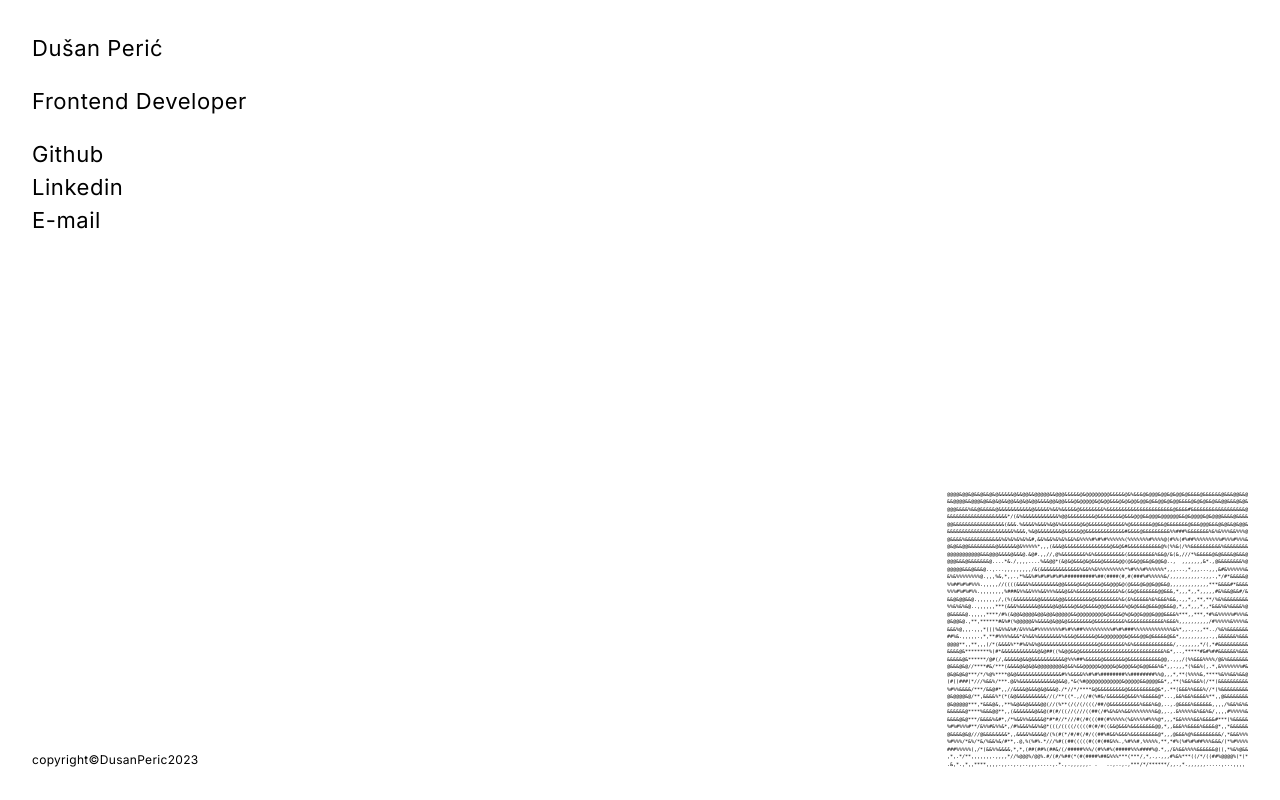
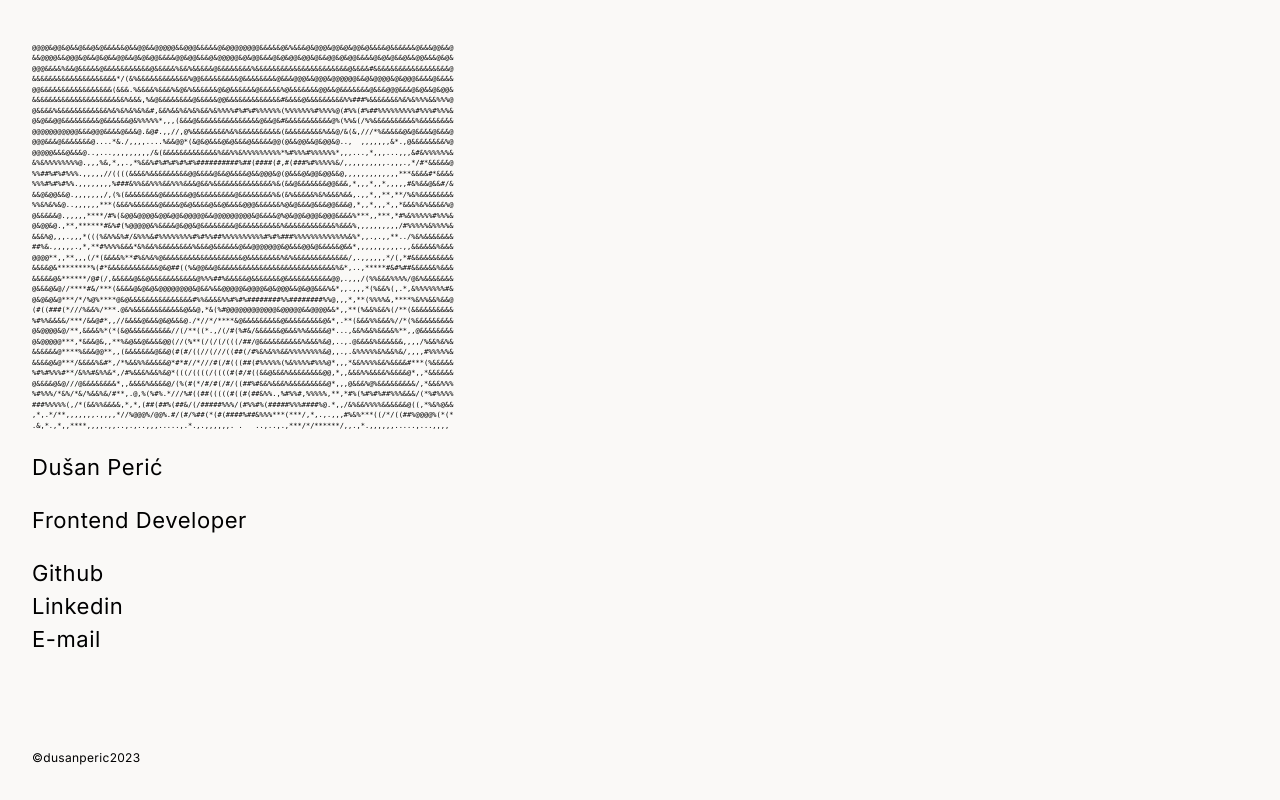
Before and after one commit to dushanperic/visit-card, a Next.js app: page / in a window 1280 px wide. Built offline with nearby package versions, Linux system fonts and the light colour scheme.

Commit message:
Change layout; Small ts improvements

```diff
--- a/src/app/components/Animation.tsx
+++ b/src/app/components/Animation.tsx
@@ -1,7 +1,7 @@
 "use client";
 import React, { useState, useEffect } from "react";
 
-const ascii1 = `
+const ascii1: string = `
 &&@@@&@&&&&&&@.*&&&&&&&@@&&&&%@&&&&&&&&&&&&&&&&&&@@&@@@@@#&&@@&&@&@@&@@@&&&@&@%&&@&@@@@@@@@@@@@@@&@@
 @&@@@@@@@@&@&@%&@@,#@@&@@&@&@&@@@&@@@@@@@@@@@@&@@@@@@@@@@%@@@@@@@@@@@@@@@@@@@@%@&@@@@@@@@@@@@@@@@@&@
 &%&&&&&&&&%%%%(&&&&&&&,#&&&%%%&%&&%&&&&&&%&&&&&&&&@&&&@&&#@@&&&&&&@&@@&&&@&&&&%&&&@&&@@@&&@&@&&&@&&@
@@ -41,7 +41,7 @@ const ascii1 = `
 @*/((*/*//////(//////(//(((#((**#(/(((//#(((#(####((#####%##########%###%##%%%%%####%#%%##%#%#%#%#%%
 `;
 
-const ascii2 = `
+const ascii2: string = `
 &&&@&@&&&&&&@&@&&&@%&&&&@&@@&&&&&&&@&@&&&@@&&&@&&&&@@@@@@@@@@@@@@@@&@@@@@@@@@@@@@@@@@@@@@@@@@@@@&@&@
 #(##(##((######(((#(###(###((#(((((((%####((#(((#%%####((#*###(((#(###(####(#(#/%####%##%(#%#%#####@
 %%%%%%%%%%%&&%&%%%%#%%%%%%%%%%#%#%#%%%%%%%%%%%%%&&%%#%%%%&(%%%%%%%#%%&%%&%%%%%&/%%%%%&%%&%%&%%%%%%%@
@@ -81,7 +81,7 @@ const ascii2 = `
 &**%/*(////////////////((((///,.*(#//(//*///***//**/*********/*//*/*/***(*((//(///(/*/////*//(//#//(
 `;
 
-const ascii3 = `
+const ascii3: string = `
 @&&@&&@&&&&&&&&&&&&&@&&&@&&&&&&&&&&&&#&&&&&&&@&@&&&&@&&&&%&&&&&&&&&&&&&&&&&&@&&&&&&&&&&&%&&&%&&&&%@@
 @@@@@&@@@@@@&&&@&&@@@&@@&@&&@&&&&@&&@%@@&&@@@@&&&@@@&@&&&&&&@%&&&@&&&&&&&&&&&&&&&&&&&&&&&@&&&&&&&&&%
 &&&&&&&&&&&&&&&&@&&&&&&&@&&&&&&&@&@&@%&&&@&@@@&@&&@@&@&&&&@@@&@@&&&&&&&&&@@&@&@&&&&@&&@@&@&&&&&&&&&%
@@ -121,7 +121,7 @@ const ascii3 = `
 @/,*///////,*,*,*,*,.,,*,,..,.,...,.,,,.,,,..,,.,........,,,,,.*****,/*,*,,,*,..... ... . . ........
 `;
 
-const ascii4 = `
+const ascii4: string = `
 @@&@&&@&@@&&&&@&&@&&&@@&&@&&&&&&&@&@&&@&&&@@&&&&&&@&&&&@&&&@&&&@&@@&@@&&&&&&@&&&&@&@@&&&@@&&&&&&@&&@
 @&@@@&@@&@@@&&@@@&&&&@&@&&@@&&&&&&@&&&&&&@@@@@@&@@&@&@@&@@&@&&@@@&@&&&&&&@&&&@&@@&@&@&&@&&&&&&&&&@&&
 &%%&&&%&&&&&&&&&&&&&&&&&&&&&&&&&&&&&%&&&&&&&&&&&&&&@&&&&&&&@&&&&&&&&&&&&&&&&&&&@&&&&&&&&&&&@&&@&&&&@
@@ -161,7 +161,7 @@ const ascii4 = `
 @., ....,,,,,,,.,,,,.,........,.....,.,.....,...      .......,,**///((////((//,*,,,,,*.,,...,,..,,,@
 `;
 
-const ascii5 = `
+const ascii5: string = `
 &&&@@&&&&&&&@&&&&@&@&&&&@&@@&&@@@@@&@&&@@&@@@@@@&@@&@@&&&&&@@@@&@@@@&&&&@&@&@@&@@@@&@@@@@@&@@@@@@@@@
 &&&%%&&&&&&&&#&&&&&&&&&&&&&&@&&&&&&&&&&&&&&&&&&&&&@&&&&&&@%&&@&@&&&&&&&&&@&&&@&&%@&&@@@&&@&&@@&&&&@&
 &&%&%&&&&&&&%#%&&%&&&&&&&&&&&&&%@&&&&&&&&&&&&&&&&&&&@&&&&@#&&&&&@&&&&@@@&@&@@@@&&@@@@@@@@@&@@@@@@@@@
@@ -201,7 +201,7 @@ const ascii5 = `
 ,.*,,,,,*,,,,,,,*****,*//****///(//(#/#(/(((%((##%#%#%/****,****,,,,,,,,,,,.,,,,***////(////*////(/#
 `;
 
-const ascii6 = `
+const ascii6: string = `
 &@@@&@@&@@%&&@@&&&@@&@@&@@&&&@@&@&&@@@@@@&&&&&&@@&@@@@@@@@&@@@@&&@&@@&@&&&@&@@@@@&&@@&@&@@@@@&&@@@@@
 &&@&@@@&@@@&@&@@&&@@@@@@@*@@@@&@@@@@&@@@@@&@@@&&@@&&@&@&@@@@&&&@@&&@&&&&@@&&&&@&&&&&&&@@&&@&&&&&@&&@
 &@@@@@@&@&&@@@@@&@@&@@&&@&(@&@@@@@@@&&&@&@@@&@@&@&&&@@&&&&@@@&@@@&@&@@@&&&&&&&&&&&&&&&@&@&@&&&&&&@&@
@@ -241,7 +241,7 @@ const ascii6 = `
 /%&***,,**,,*,,,**********//*/***///(///*//*//*//#/((&*,,,,,,,,.,.,***/**,,...............,....,.,,&
 `;
 
-const ascii7 = `
+const ascii7: string = `
 @@@@&@@&@&&@&&@&@&&&&&@&&@@&&@@@@@&&@@@&&&&&@&@@@@@@@@&&&&&@&%&&&@&@@@&@@&@&@@&@&&&&@&&&&&&@&&&@@&&@
 &&@@@@&&@@@&@&&@&@&&@@&&@&@&@@&&&&@@&@@&&&@&@@@@@&@&@@&&&@&@&@@&@@&@&&@@&@&@@&&&&@&@&@&&@&&@@&&&@&@&
 @@@&&&&%&&@&&&&&@&&&&&&&&&&&@&&&&&%&&%&&&&&@&&&&&&&&%&&&&&&&&&&&&&&&&&&&&&&@&&&&#&&&&&&&&&&&&&&&&&&@
@@ -281,7 +281,7 @@ const ascii7 = `
 .&,*.,*,,****,,,,.,,..,.,..,,,.....,.*.,.,,,,,,. .   ..,..,.,***/*/******/,,.,*.,,,,,,.....,...,,,,
 `;
 
-const ascii8 = `
+const ascii8: string = `
 &@@&&@&&&&&&&&&&&@@&&&&&&@&&&@&@&&&&@&&&&&&&&&&&&@&&&&&&&&&&&&&&&&&&&&&&&&%&&&&&&&%&&&&&&&&&&&&&&&&@
 @&@@@@@@@@&@@&@@@@@@&@@&&&@&&&&&@&@@&&@&&&&@&&&@@&&&&@&&@@&&&&&&&&&&&&@&&&&&&&&&&&&&&&&&&&&&&&%&&%&&
 %&&&&&&&&&&&&&&&&%&&&@&&&&&&&&&&%&&&&&&&&&&&&&&&&&&&&&&&&&&&#&%%&&%&&%%&%%&&%%&%&#&%&%&%%%&&%&%&&&&@
@@ -321,7 +321,7 @@ const ascii8 = `
 &(,,**,*//**,,,,,,* *,*,,,...,...,,*,,,...,,,,*,,,**,,**/((*/**********(//((((#/(((((((((#((#(##(((
 `;
 
-const ascii9 = `
+const ascii9: string = `
 &@&@&@&@&@&&&&&&&@@&@&@@@&@@&&&&@@@@&&@&@&&&@&&&@&&@&&&&&&@&@@@@&&&&&&@&&&@&@&@@@@@@@&&&@@&@&&&@@@@@
 &&@@@@&&@&&&&&&&&@&&&%@&&&&@&@&@&&@&&&&&&@@&&&&@@&@&@@@&@@@&&&@&&&@@&@&&&&&@&@@&&@@@@@@@&&&&&@@@@@&&
 &&&%&&&&&&&&&&&&&&%&&&&&&&&&&@&&&&&&&&&&&@&&&%&&&&&&&@&&&@@&@&&%&&&&&&@&&@&@@&@&&@&@&&&@&@@@&&&@@@@&
@@ -360,7 +360,7 @@ const ascii9 = `
 &/**,,**/*(#&@@@@@&%((//*,,*/////**###%&#%#&(&(#(%&&%%&%@*((//(//%#*,,,,*(/&&/(#(((//(/*/***//(/***,
 &*//,,,,*,,,,,,*,///****,,,****/,*,,,,.,*,,,,**,***,********,,,,,,,,,.,**,*/***(*,******(*/,,/,/.*,.
 `;
-const ascii10 = `
+const ascii10: string = `
 &@&@@&&@&&&&&@@&&&&@&&@&@@&&@@&@&@@@&@@&&&@@&&&&&@&&@@@@@&&&&&&@&&@&&@@&&&/&@&@&&@&@@@&%&&&&@&@@@@&&
 &&&&@&&&&&&@&&&&%&&@&&&&&@&&&&&&&&@&&&%&&&&&&&&&@&@&&&&&&&&@@&&&@@&&&&&&&@@@@@@&@&&@@@@@&@@@@@@@@@@@
 &%&&&&&&&&&&&@&&#@&&&&&&&&#&#.@@@@@@@@%@&&&&&@@@@@@&&&&&@&@@@@@&&&@@@&&&&@&%%(@@@%&&&@&@@&&&&@&&@&&@
@@ -400,7 +400,7 @@ const ascii10 = `
 @. ,....,.....,,,.,,,...,,,,.,,..,........,,,.,,,,,.,.,,,.. .... ....,,.,..,.*,....,,.***..,./.,,,.@
 `;
 
-const ascii11 = `
+const ascii11: string = `
 @@#@@@&@@@@@&&@@&@@&&@&@@@@@&&@@@@@&@&@@&@&&&&@&&&&&&&&&&&&&@&@&@&@&&&&@&&&&&&@&&&&&&&&&@&&&&&&&&@&&
 &&@&@@&@&&&&&&&&%&@@,@@&&&&&&&@@@@&@&@#&&@@&&@&&&&&&&&&&&@@@%&&&&&&@%&&&&&&&&%&%%#&&%&&%%%%%%&%%%%%#
 @&@@&@&&&@&&&&&&%@&&*/@&&&&&&&@&&&&&&&#&&&&&&&&%&%&%%&&&&&%&&%&%%%%%%%%%%%%%%####(##################
@@ -440,7 +440,7 @@ const ascii11 = `
 ,./............,.,.,,.,..,,,,,................,,....   ..........,,,.,............,,,,,,,,,,/.,,.*,*
 `;
 
-const ascii12 = `
+const ascii12: string = `
 &&&&&&&%&&&&&&&&&&&&&&&&&&&&&&&&&&&&&&&&&&%&&&&&&&&&&%&@%&%&%%&&%&&&&&&%&%&&&%%&&&&&&&&&&&&&&&&&&&&&
 &&&&&@@@&@&&&&&@%&..,%&&&&&&&&&%&&&&&&&&&&&%%&%&&&%%&&&%&%%(%%&&&%&&&&%%&&&&%%&&&&&&&&&&%&&%&%&&&&%&
 &%&&&&&%&&&&&&&&%@,,,&&&&&%%&%&%%%&&&&&%%&&&%&%&%&&&%&&%&%%#&%&&%%&&&&&&&&&&&&&&&&&&&&&&&&&&&&&&&&&&
@@ -480,7 +480,7 @@ const ascii12 = `
 /&%.,.,..,,,***,,**,*,,*,,*,,,....,...,,*,./,/*.**.*.......,.,,,,,,*****/////(/(*/(%%#@//(///***,,@&
 `;
 
-const asciiArray = [
+const asciiArray: string[] = [
   ascii1,
   ascii2,
   ascii3,
@@ -513,7 +513,7 @@ export const Animation = () => {
   }, []);
 
   return (
-    <pre className="text-[3px] lg:text-[4px] xl:text-[5px]">
+    <pre className="text-[5px] lg:text-[5px] xl:text-[7px]">
       {asciiArray[currentAsciiIndex]}
     </pre>
   );
--- a/src/app/layout.tsx
+++ b/src/app/layout.tsx
@@ -10,7 +10,7 @@ export const metadata: Metadata = {
 };
 
 const Main = ({ children }: { children: React.ReactNode }) => (
-  <main className="h-screen w-full flex flex-col items-start justify-between p-8">
+  <main className="h-full xl:h-screen w-full flex flex-col items-start justify-between p-8">
     {children}
   </main>
 );
@@ -22,7 +22,7 @@ export default function RootLayout({
   return (
     <html lang="en">
       <body
-        className={`w-screen h-screen flex items-start justify-start ${inter.className}`}
+        className={`w-full h-full xl:h-screen flex items-start justify-start bg-[#faf9f7] ${inter.className}`}
       >
         <Main>{children}</Main>
       </body>
--- a/src/app/page.tsx
+++ b/src/app/page.tsx
@@ -5,6 +5,9 @@ export default function Home() {
   return (
     <>
       <div className="w-full">
+        <div className="mb-[20px]">
+          <Animation />
+        </div>
         <H1>Dušan Perić</H1>
         <P>Frontend Developer</P>
         <AnchorLink href="https://github.com/dushanperic">Github</AnchorLink>
@@ -13,10 +16,10 @@ export default function Home() {
         </AnchorLink>
         <AnchorLink href="mailto:dushanperic1@gmail.com">E-mail</AnchorLink>
       </div>
-      <div className="w-full flex flex-col lg:flex-row-reverse lg:items-end lg:justify-between gap-2">
-        <Animation />
+      <div className="w-full mt-10 xl:mt-0">
         <Copyright>
-          copyright&#169;DusanPeric{new Date().getFullYear() as number}
+          &#169;dusanperic
+          {new Date().getFullYear() as number}
         </Copyright>
       </div>
     </>
--- a/tailwind.config.ts
+++ b/tailwind.config.ts
@@ -1,20 +1,14 @@
-import type { Config } from 'tailwindcss'
+import type { Config } from "tailwindcss";
 
 const config: Config = {
   content: [
-    './src/pages/**/*.{js,ts,jsx,tsx,mdx}',
-    './src/components/**/*.{js,ts,jsx,tsx,mdx}',
-    './src/app/**/*.{js,ts,jsx,tsx,mdx}',
+    "./src/pages/**/*.{js,ts,jsx,tsx,mdx}",
+    "./src/components/**/*.{js,ts,jsx,tsx,mdx}",
+    "./src/app/**/*.{js,ts,jsx,tsx,mdx}",
   ],
   theme: {
-    extend: {
-      backgroundImage: {
-        'gradient-radial': 'radial-gradient(var(--tw-gradient-stops))',
-        'gradient-conic':
-          'conic-gradient(from 180deg at 50% 50%, var(--tw-gradient-stops))',
-      },
-    },
+    extend: {},
   },
   plugins: [],
-}
-export default config
+};
+export default config;
```
